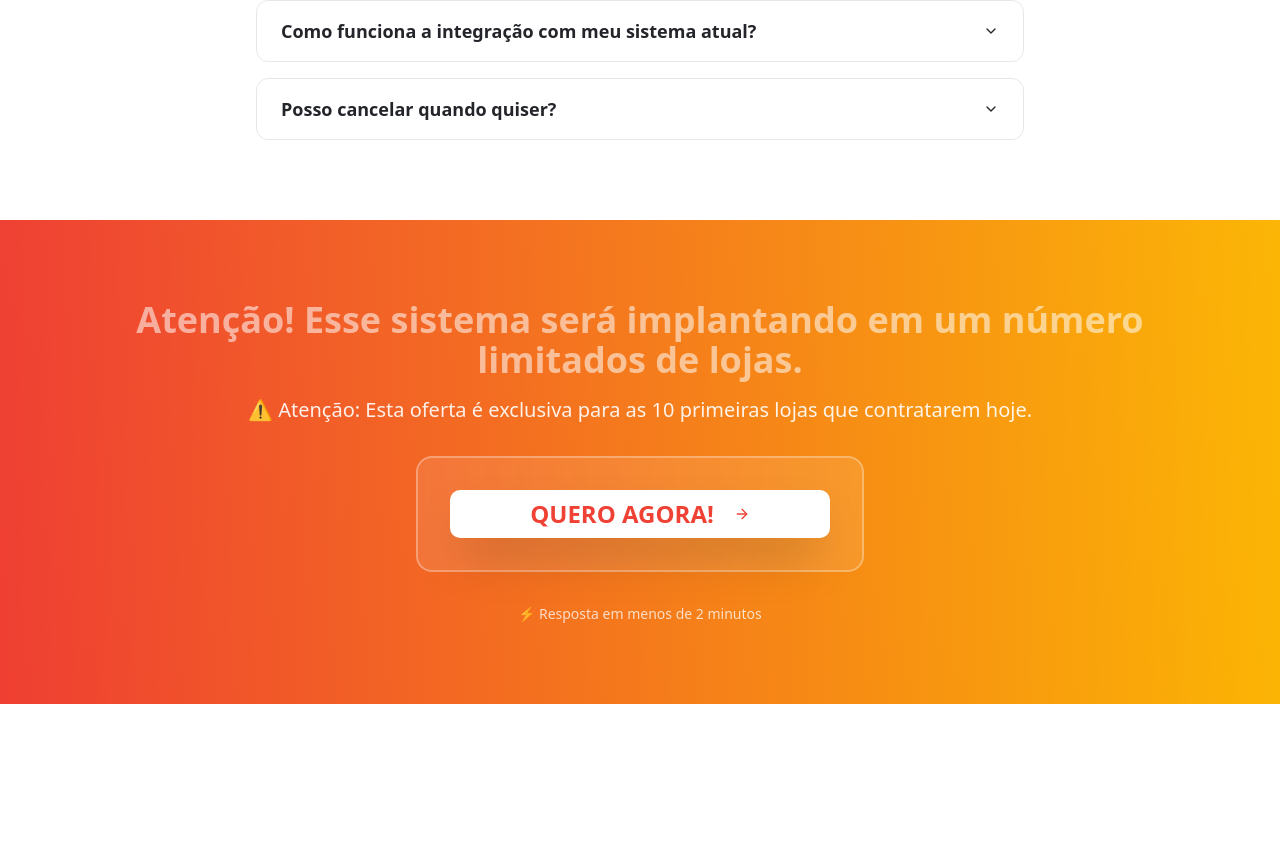
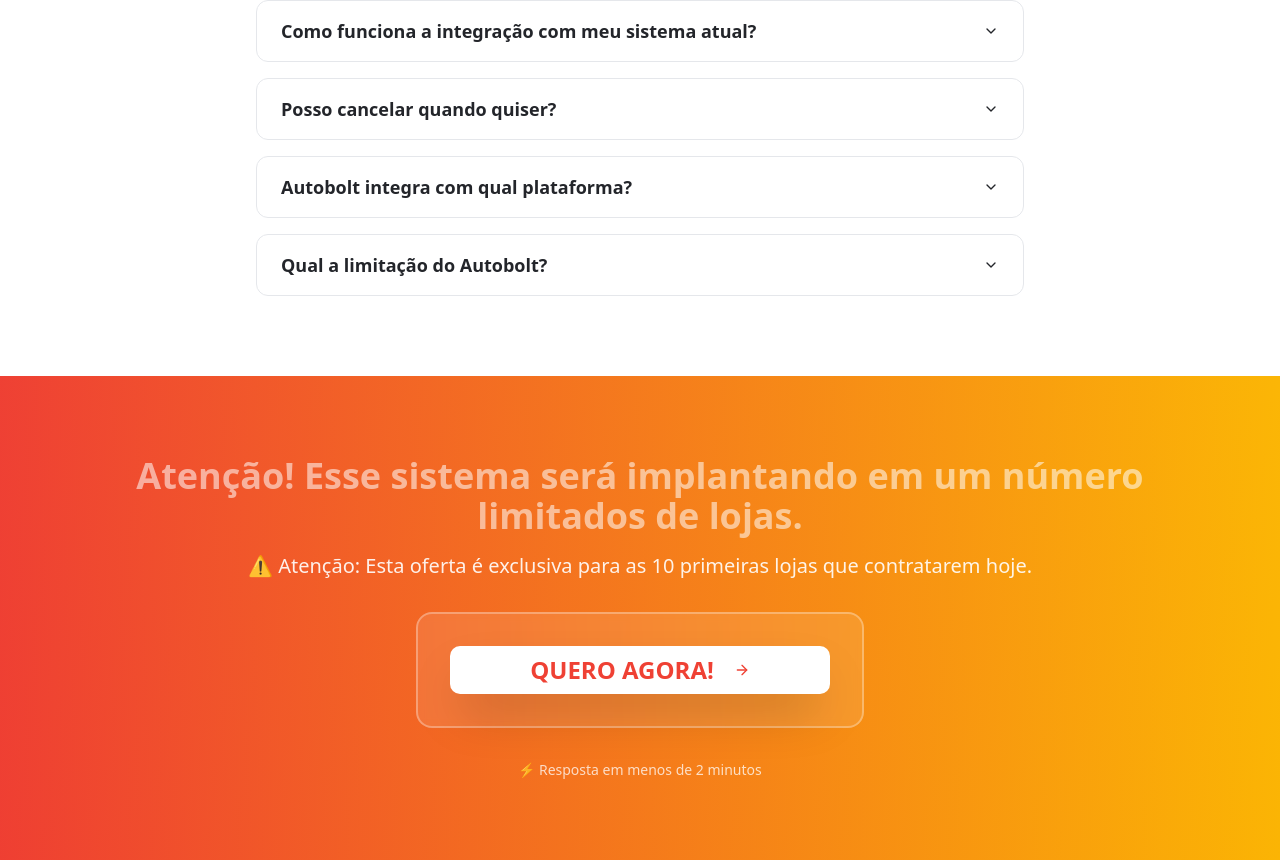
Before and after one commit to autoboltseminovos/autobolt03, a React (Vite) app: page / in a window 1280 px wide. Shown: the part 5123-5983 px from the top of the page. Before the commit the page ends 5827 px from the top, so only its background shows below. Built offline with nearby package versions, Linux system fonts and the light colour scheme.

Commit message:
Add FAQ entries
Add two new entries to the FAQ section:
- Autobolt integration platforms
- Autobolt stock limitation

```diff
--- a/src/components/AutoboltLanding.tsx
+++ b/src/components/AutoboltLanding.tsx
@@ -451,6 +451,24 @@ const AutoboltLanding = () => {
                   devolvemos 100% do seu investimento.
                 </AccordionContent>
               </AccordionItem>
+
+              <AccordionItem value="item-5" className="border rounded-lg px-6">
+                <AccordionTrigger className="text-lg font-semibold">
+                  Autobolt integra com qual plataforma?
+                </AccordionTrigger>
+                <AccordionContent className="text-muted-foreground">
+                  AUTOBOLT INTEGRA COM TODAS AS PLATAFORMAS OLX, ML, WEBMOTORS, NAPISTA, MOBIAUTO, DENTRE OUTRAS.
+                </AccordionContent>
+              </AccordionItem>
+
+              <AccordionItem value="item-6" className="border rounded-lg px-6">
+                <AccordionTrigger className="text-lg font-semibold">
+                  Qual a limitação do Autobolt?
+                </AccordionTrigger>
+                <AccordionContent className="text-muted-foreground">
+                  Limitado a 50 carros no estoque, para mais carros consulte valores.
+                </AccordionContent>
+              </AccordionItem>
             </Accordion>
           </div>
         </div>
```
